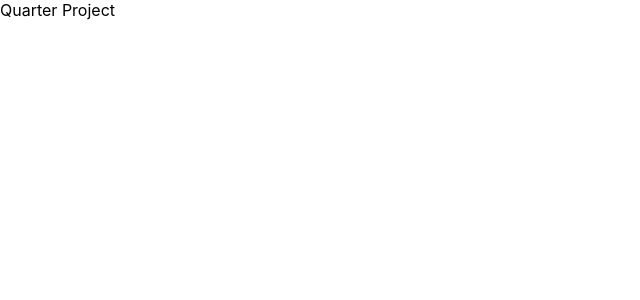
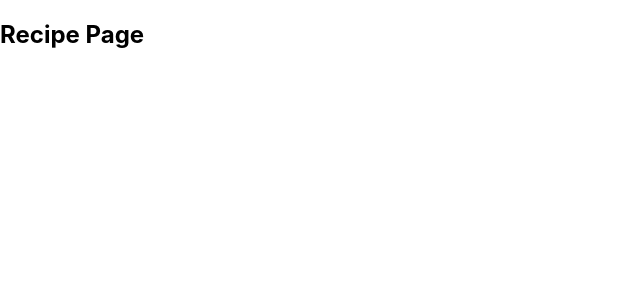
Before and after one commit to HoYunBros/quarter-fe, a React (Create React App) app: page / in a window 1280 px wide. Shown: the top 300 px of the page, without its empty margins (0-640 px from the left). Built offline with nearby package versions, Linux system fonts and the light colour scheme; the HTML template or start-up script is replaced by a standard one.

Commit message:
✨ feat: 라우터 및 페이지 설정
- 기본 설정

```diff
--- a/src/App.tsx
+++ b/src/App.tsx
@@ -1,7 +1,14 @@
 import React from 'react';
+import { RouterProvider } from 'react-router-dom';
 
-function App() {
-  return <div className="App">Quarter Project</div>;
-}
+import router from './router';
+
+const App = () => {
+  return (
+    <>
+      <RouterProvider router={router} />
+    </>
+  );
+};
 
 export default App;
--- /dev/null
+++ b/src/pages/ErrorPage/index.tsx
@@ -0,0 +1,11 @@
+import React from 'react';
+
+const ErrorPage = () => {
+  return (
+    <section>
+      <h1>Error Page</h1>
+    </section>
+  );
+};
+
+export default ErrorPage;
--- /dev/null
+++ b/src/pages/RecipePage/index.tsx
@@ -0,0 +1,11 @@
+import React from 'react';
+
+const RecipePage = () => {
+  return (
+    <section>
+      <h1>Recipe Page</h1>
+    </section>
+  );
+};
+
+export default RecipePage;
--- /dev/null
+++ b/src/router/index.tsx
@@ -0,0 +1,18 @@
+import React from 'react';
+import { createBrowserRouter } from 'react-router-dom';
+
+import HomePage from '../pages/RecipePage';
+import ErrorPage from '../pages/ErrorPage';
+
+const router = createBrowserRouter([
+  {
+    path: '/',
+    element: <HomePage />,
+  },
+  {
+    path: '*',
+    element: <ErrorPage />,
+  },
+]);
+
+export default router;
```
